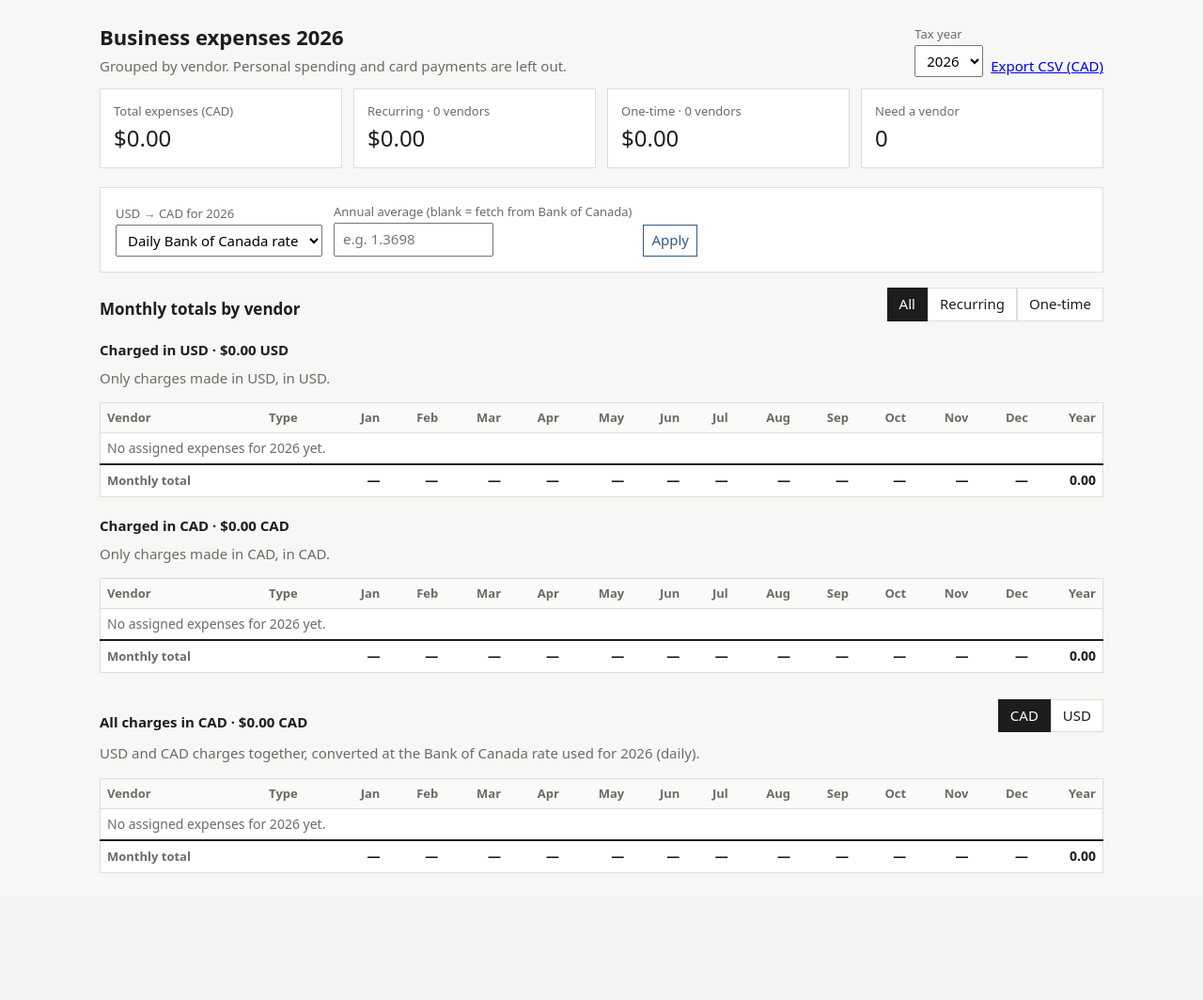
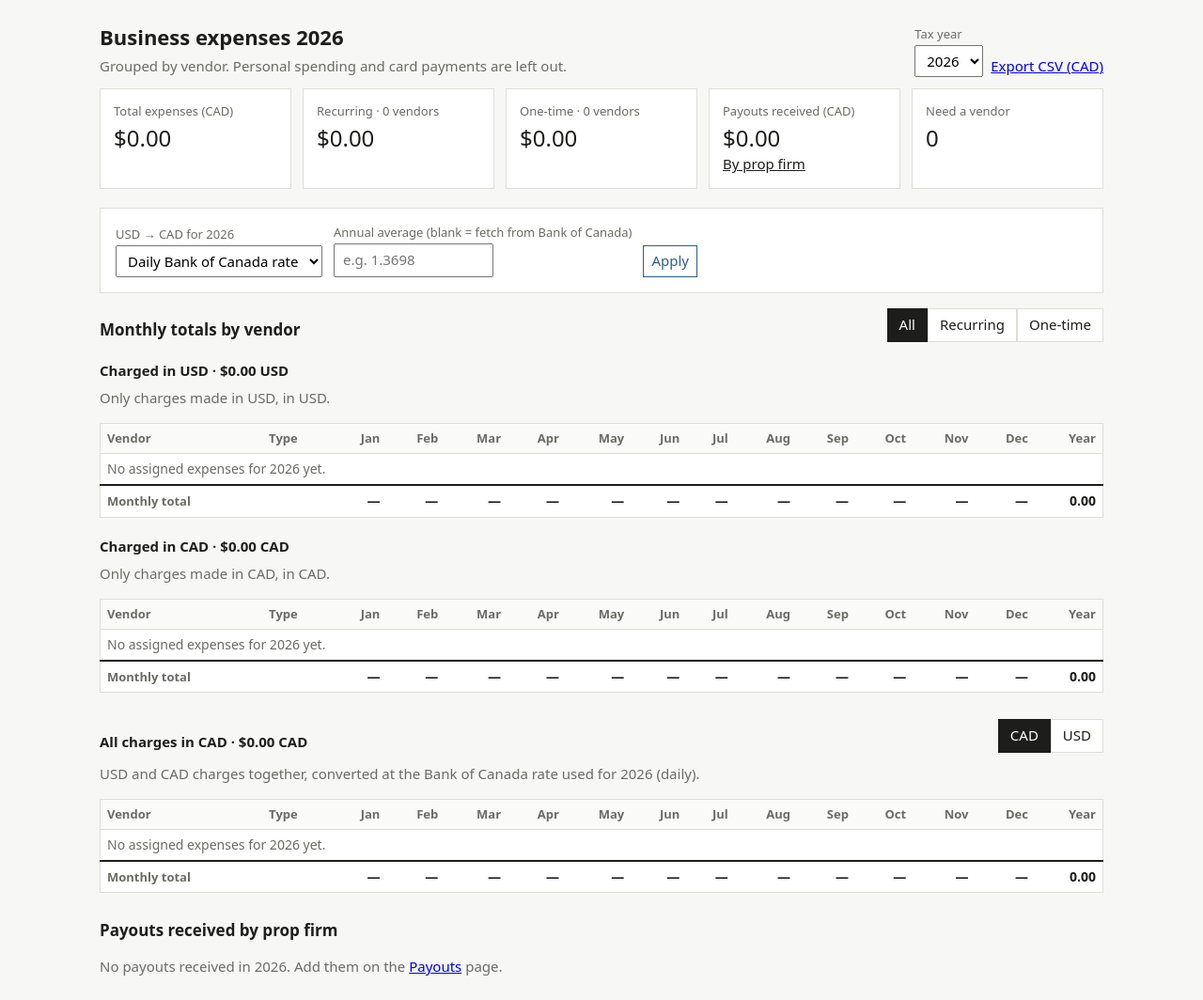
Before and after one commit to mcwnq/expense-tracking, a FastAPI app: page /summary in a window 1280 px wide. Shown: the part 48-1112 px from the top of the page at 94% size. Before the commit the page ends 977 px from the top, so only its background shows below. Run offline with FastAPI, Linux system fonts and the light colour scheme; data comes from the database, SQL or seed files in the repository; data that the repository does not hold is empty.

Commit message:
Summary lists payouts received per prop firm
A Payouts received (CAD) KPI and a table per prop firm: number of payouts,
amounts received in USD and in CAD, and the total in CAD for the tax year.
The year picker also includes years that only have payouts.

Co-Authored-By: Claude Opus 5.5 (1M context) <noreply@anthropic.com>
Claude-Session: https://claude.ai/code/session_01MWjpfGWGN5uyBA1LvcexTr

```diff
--- a/app/main.py
+++ b/app/main.py
@@ -335,8 +335,11 @@ def create_app(
     def pick_year(year: int | None) -> int:
         if year:
             return year
-        known = vendors.years(conn)
+        known = all_years()
         return known[0] if known else date.today().year
+
+    def all_years() -> list[int]:
+        return sorted(set(vendors.years(conn)) | set(payouts.years(conn)), reverse=True)
 
     @app.get("/summary", response_class=HTMLResponse)
     def summary(request: Request, year: int | None = None, show: str = "", cur: str = "", fx_error: str = "", assign_error: str = ""):
@@ -354,7 +357,8 @@ def create_app(
             tables=tables,
             cur=cur,
             show=show,
-            years=vendors.years(conn) or [year],
+            years=all_years() or [year],
+            firm_payouts=summary_payouts(year),
             unassigned=(unassigned := vendors.unassigned(conn, year)),
             unassigned_groups=vendors.group_by_merchant(unassigned),
             year_end=vendors.year_end_check(conn, year),
@@ -370,6 +374,15 @@ def create_app(
                 (str(year),),
             ).fetchone()[0],
         )
+
+    def summary_payouts(year: int) -> dict:
+        firms = payouts.by_firm(conn, year)
+        if any(f["cad_total"] is None for f in firms):
+            fx.fill_missing_cad(conn, fetcher)
+            firms = payouts.by_firm(conn, year)
+        totals = {k: sum(f[k] for f in firms) for k in ("n", "USD", "CAD")}
+        totals["cad_total"] = None if any(f["cad_total"] is None for f in firms) else sum(f["cad_total"] for f in firms)
+        return {"firms": firms, "totals": totals}
 
     def summary_in(year: int, only: str | None, currency: str) -> vendors.Summary:
         s = vendors.summary(conn, year, only, currency)
--- a/app/payouts.py
+++ b/app/payouts.py
@@ -138,3 +138,15 @@ def totals(rows: list[sqlite3.Row]) -> dict:
     by_cur = {c: sum(r["received_cents"] for r in rows if r["currency"] == c) for c in ("USD", "CAD")}
     cad = None if any(r["cad_cents"] is None for r in rows) else sum(r["cad_cents"] for r in rows)
     return {"USD": by_cur["USD"], "CAD": by_cur["CAD"], "cad_total": cad}
+
+
+def by_firm(conn: sqlite3.Connection, year: int) -> list[dict]:
+    """Payouts received in the year per prop firm: count, amount in each original
+    currency, and the total in CAD (None while a USD payout has no rate)."""
+    firms: dict[str, dict] = {}
+    for r in for_year(conn, year):
+        f = firms.setdefault(r["firm"], {"firm": r["firm"], "n": 0, "USD": 0, "CAD": 0, "cad_total": 0})
+        f["n"] += 1
+        f[r["currency"]] += r["received_cents"]
+        f["cad_total"] = None if f["cad_total"] is None or r["cad_cents"] is None else f["cad_total"] + r["cad_cents"]
+    return sorted(firms.values(), key=lambda f: f["firm"])
--- a/app/templates/summary.html
+++ b/app/templates/summary.html
@@ -17,6 +17,7 @@
   <div class="kpi"><div class="label">Total expenses ({{ s.currency }})</div><div class="value">${{ s.total|money }}</div></div>
   <div class="kpi"><div class="label">Recurring · {{ s.count_for("recurring") }} vendors</div><div class="value">${{ s.total_for("recurring")|money }}</div></div>
   <div class="kpi"><div class="label">One-time · {{ s.count_for("one-time") }} vendors</div><div class="value">${{ s.total_for("one-time")|money }}</div></div>
+  <div class="kpi"><div class="label">Payouts received (CAD)</div><div class="value">${{ firm_payouts.totals.cad_total|money }}</div><a href="#payouts" style="color:inherit">By prop firm</a></div>
   <div class="kpi {% if unassigned %}attention{% endif %}"><div class="label">Need a vendor</div><div class="value">{{ unassigned|length }}</div>{% if unassigned %}<a href="#unassigned" style="color:inherit">Assign them</a>{% endif %}</div>
 </div>
 <form class="card" method="post" action="/tax-years/{{ s.year }}/fx" style="display:flex; flex-wrap:wrap; gap:12px; align-items:flex-end">
@@ -81,6 +82,20 @@
 </div>
 <p class="muted" id="all-charges" style="margin-top:0">USD and CAD charges together, converted at the Bank of Canada rate used for {{ s.year }} ({{ "annual average" if fx_method == "annual" else "daily" }}).{% if s.unconverted %} <span class="warn">{{ s.unconverted }} line(s) have no rate yet and aren't counted.</span>{% endif %}</p>
 {{ pivot(s) }}
+
+<h2 id="payouts">Payouts received by prop firm</h2>
+{% if firm_payouts.firms %}
+<p class="muted" style="margin-top:0">Payouts received in {{ s.year }}, the business income for T2125 line 8000. Add or edit them on the <a href="/payouts?year={{ s.year }}">Payouts</a> page.</p>
+<table>
+  <tr><th>Prop firm</th><th class="num">Payouts</th><th class="num">Received in USD</th><th class="num">Received in CAD</th><th class="num">Total in CAD</th></tr>
+  {% for f in firm_payouts.firms %}
+  <tr><td>{{ f.firm }}</td><td class="num">{{ f.n }}</td><td class="num">{{ f.USD|money if f.USD else "—" }}</td><td class="num">{{ f.CAD|money if f.CAD else "—" }}</td><td class="num"><strong>{{ f.cad_total|money }}</strong></td></tr>
+  {% endfor %}
+  {% set t = firm_payouts.totals %}
+  <tfoot><tr><th>Total</th><td class="num">{{ t.n }}</td><td class="num">{{ t.USD|money if t.USD else "—" }}</td><td class="num">{{ t.CAD|money if t.CAD else "—" }}</td><td class="num">{{ t.cad_total|money }}</td></tr></tfoot>
+</table>
+{% if t.cad_total is none %}<p class="warn">Some USD payouts have no Bank of Canada rate yet and show "—". Reload to try again.</p>{% endif %}
+{% else %}<p class="muted">No payouts received in {{ s.year }}. Add them on the <a href="/payouts?year={{ s.year }}">Payouts</a> page.</p>{% endif %}
 
 {% if year_end %}
 <h2 id="year-end">Year-end check</h2>
```
Also changed, not shown: tests/test_app.py (+13 -0 lines).
